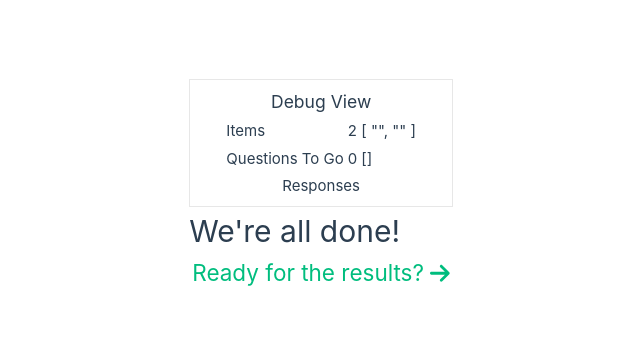
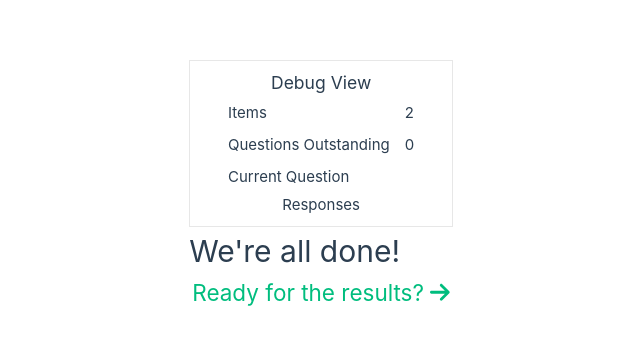
Before and after one commit to crazyscot/forced-rank, a Vue app: page /questions in a window 1280 px wide. Shown: the part 215-560 px from the top of the page, without its empty margins (187-827 px from the left). Built offline with nearby package versions, Linux system fonts and the light colour scheme.

Commit message:
tidy up debugview

```diff
--- a/src/components/DebugPane.vue
+++ b/src/components/DebugPane.vue
@@ -6,17 +6,19 @@ import Matrix from '@/components/MatrixDisplay.vue'
 <template>
   <div class="pane">
     <h3>Debug View</h3>
-    <table>
+    <table class="data">
       <tbody>
         <tr>
           <td>Items</td>
           <td>{{ state.items.length }}</td>
-          <td>{{ state.items }}</td>
         </tr>
         <tr>
-          <td>Questions To Go</td>
+          <td>Questions Outstanding</td>
           <td>{{ state.questions.length }}</td>
-          <td>{{ state.questions }}</td>
+        </tr>
+        <tr>
+          <td>Current Question</td>
+          <td>{{ state.questions[0] }}</td>
         </tr>
       </tbody>
     </table>
@@ -35,4 +37,12 @@ import Matrix from '@/components/MatrixDisplay.vue'
     align-items: center;
   }
 }
+
+table.data {
+  border-collapse: collapse;
+  td {
+    border: 0px solid grey;
+    padding: 0.5ex 0.5em;
+  }
+}
 </style>
```
